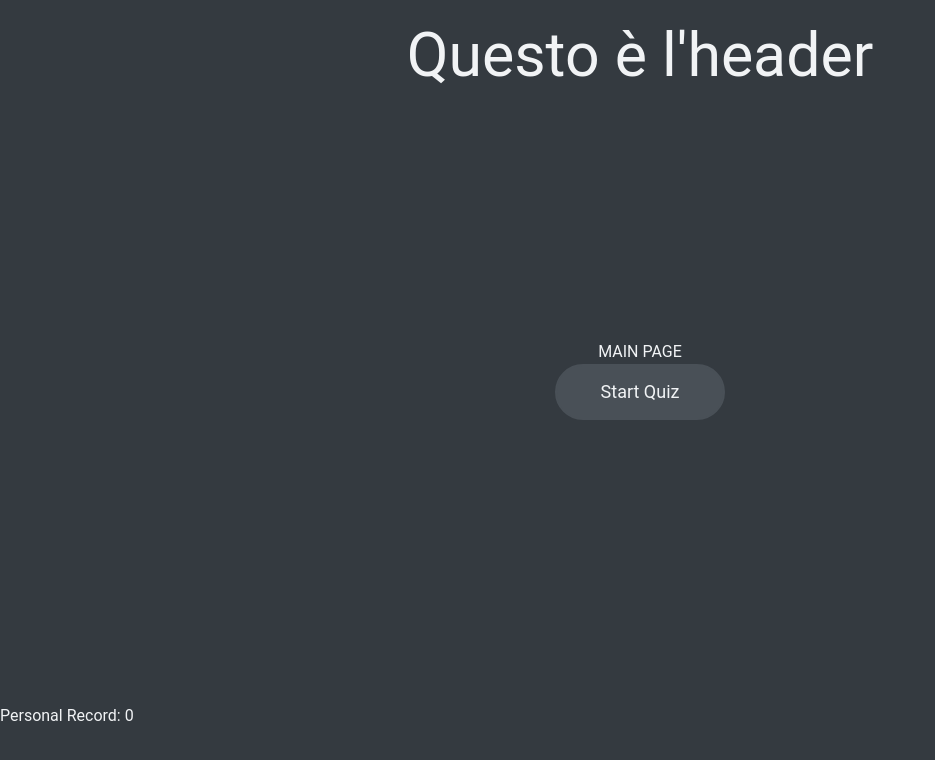
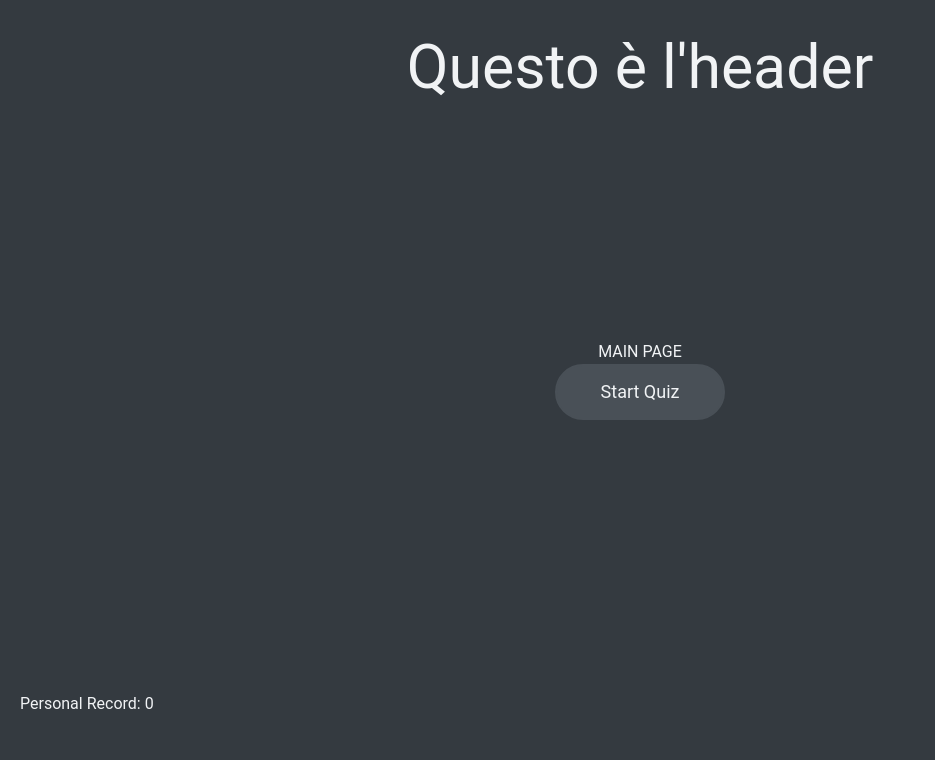
Before and after one commit to CodeStorm-SRL/entry-tests, a React (Vite) app in the folder js/react-quiz-app/: page / in a window 1280 px wide. Shown: the top 760 px of the page, without its empty margins (0-935 px from the left). Built offline with nearby package versions, Linux system fonts and the light colour scheme; the HTML template or start-up script is replaced by a standard one.

Commit message:
Implementa styling-AppLayout

```diff
--- a/js/react-quiz-app/src/components/layout/AppLayout.tsx
+++ b/js/react-quiz-app/src/components/layout/AppLayout.tsx
@@ -7,7 +7,7 @@ import Main from "../template/Main";
 // il suo contenuto in base alla pagina
 const AppLayout: FC = () => {
   return (
-    <div className="flex flex-col min-h-[100vh] bg-dark">
+    <div className="flex flex-col min-h-[100vh] bg-dark px-5 py-3">
       <Header />
       <Main />
       <Footer />
```
